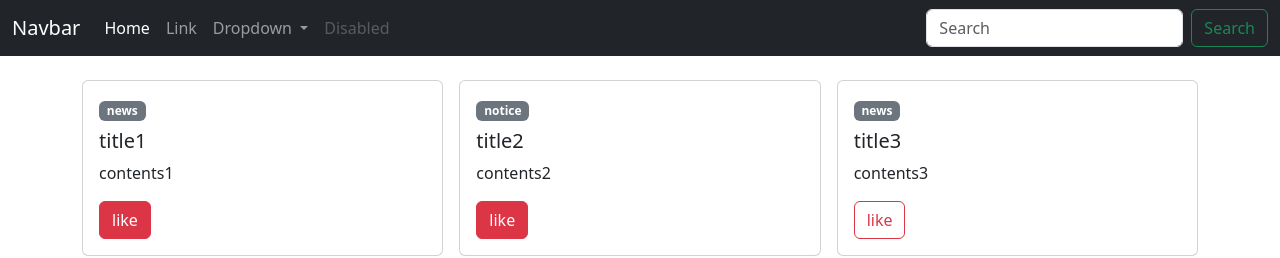
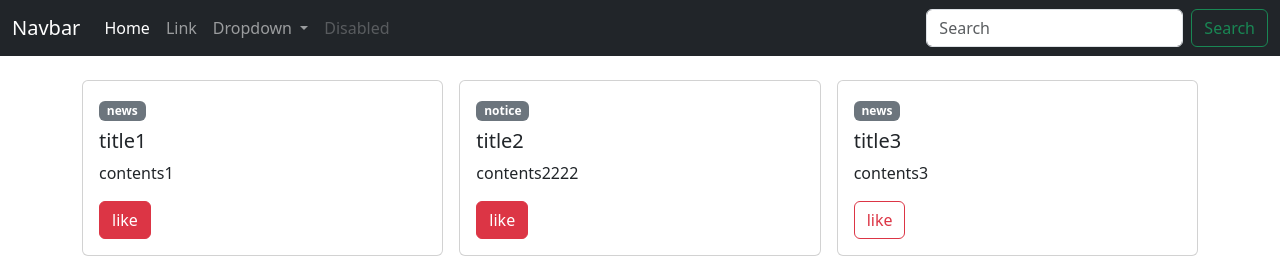
Before and after one commit to sylee84/learn-vue3, a Vue app: page / in a window 1280 px wide. Shown: the top 258 px of the page. Built offline with nearby package versions, Linux system fonts and the light colour scheme.

Commit message:
text 수정

```diff
--- a/src/components/TheView.vue
+++ b/src/components/TheView.vue
@@ -41,7 +41,7 @@ export default {
 			{
 				id: 2,
 				title: 'title2',
-				contents: 'contents2',
+				contents: 'contents2222',
 				type: 'notice',
 				isLike: true,
 			},
```
